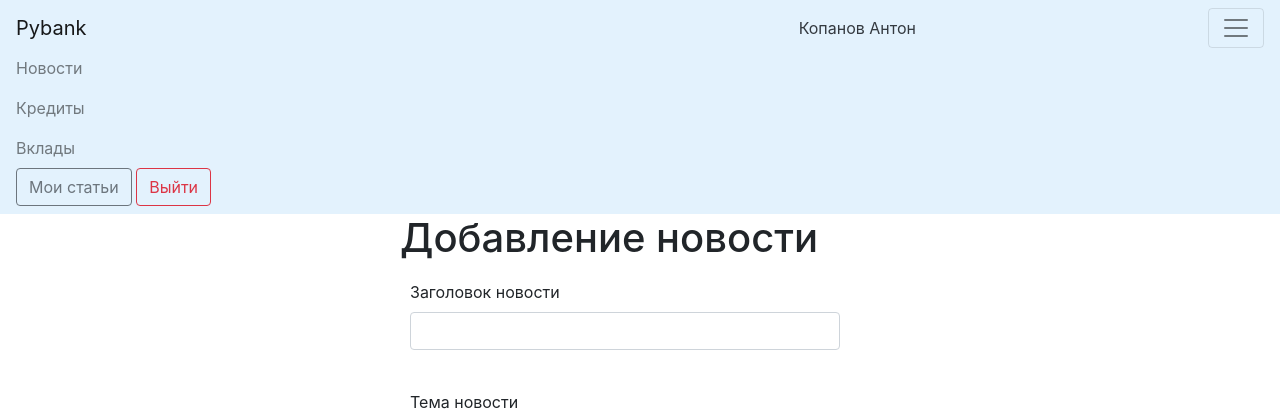
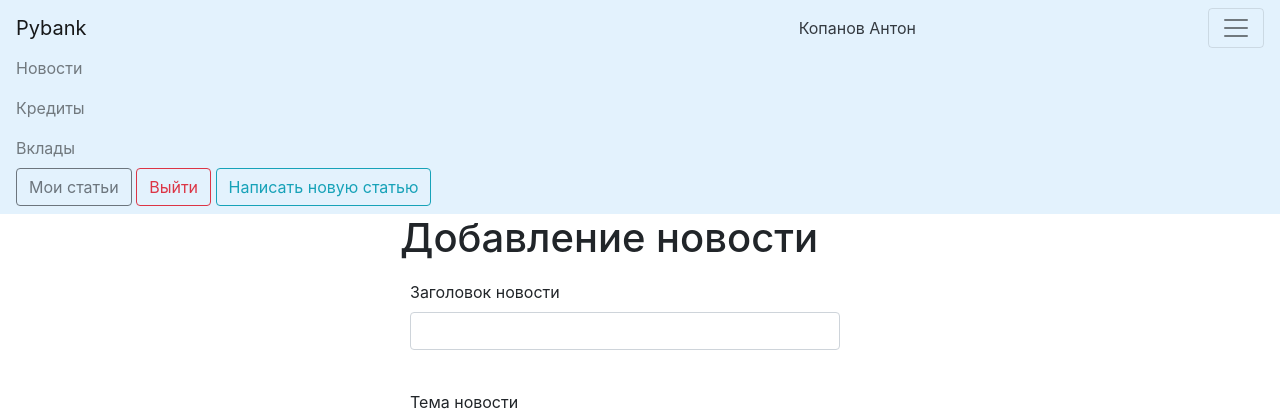
Before and after one commit to NotnaKO/web_train, a Flask app: page /news/add_news in a window 1280 px wide, after a click that opens the changed part. Shown: the top 418 px of the page. Run offline with Flask 2, Linux system fonts and the light colour scheme; a user stored in the database is signed in; some libraries are stand-ins or nearby versions.

Commit message:
Теперь очень просто начать создавать статьи

```diff
--- a/algr/user_alg.py
+++ b/algr/user_alg.py
@@ -3,8 +3,10 @@ from data.users import User
 import requests
 from data.news import SEPARATOR
 
-# address = 'https://pybank.herokuapp.com'
-address = 'http://127.0.0.1:5000'
+address = 'https://pybank.herokuapp.com'
+
+
+# address = 'http://127.0.0.1:5000'
 
 
 def check_user(use, pas):
--- a/templates/base.html
+++ b/templates/base.html
@@ -54,6 +54,14 @@
             <a href="/login" class="btn btn-outline-success my-2 my-sm-0" type="button">Войти</a>
             <a href="/register" class="btn btn-outline-secondary my-2 my-sm-0" type="button">Регистрация</a>
             {% endif %}
+            {% if current_user.position == 2 or current_user.position == 1 %}
+            <a href="/news/add_news" class="btn btn-outline-info my-2 my-sm-0"
+               type="button">Написать новую статью</a>
+            {% endif %}
+            {% if current_user.position == 3 %}
+            <a href="/news/add_news" class="btn btn-warning my-2 my-sm-0"
+               type="button">Написать свою первую статью</a>
+            {% endif %}
         </div>
     </nav>
 </header>
```
